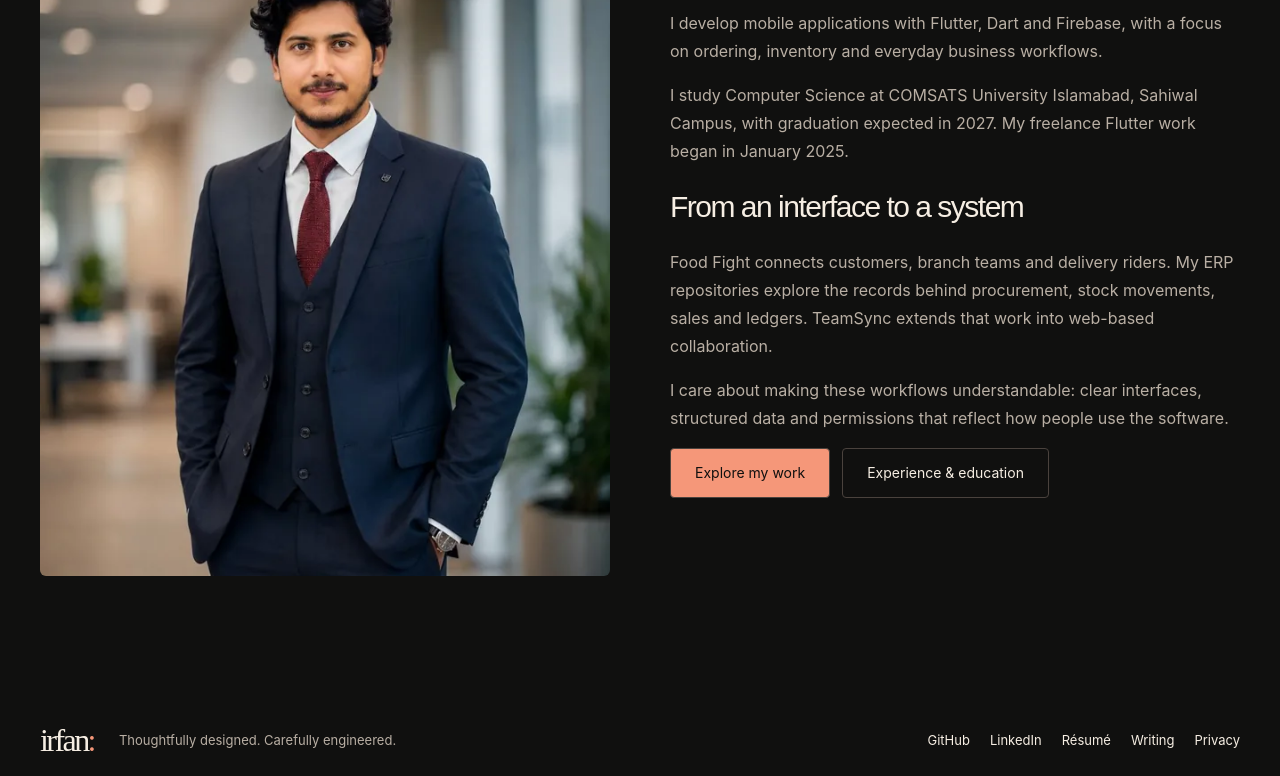
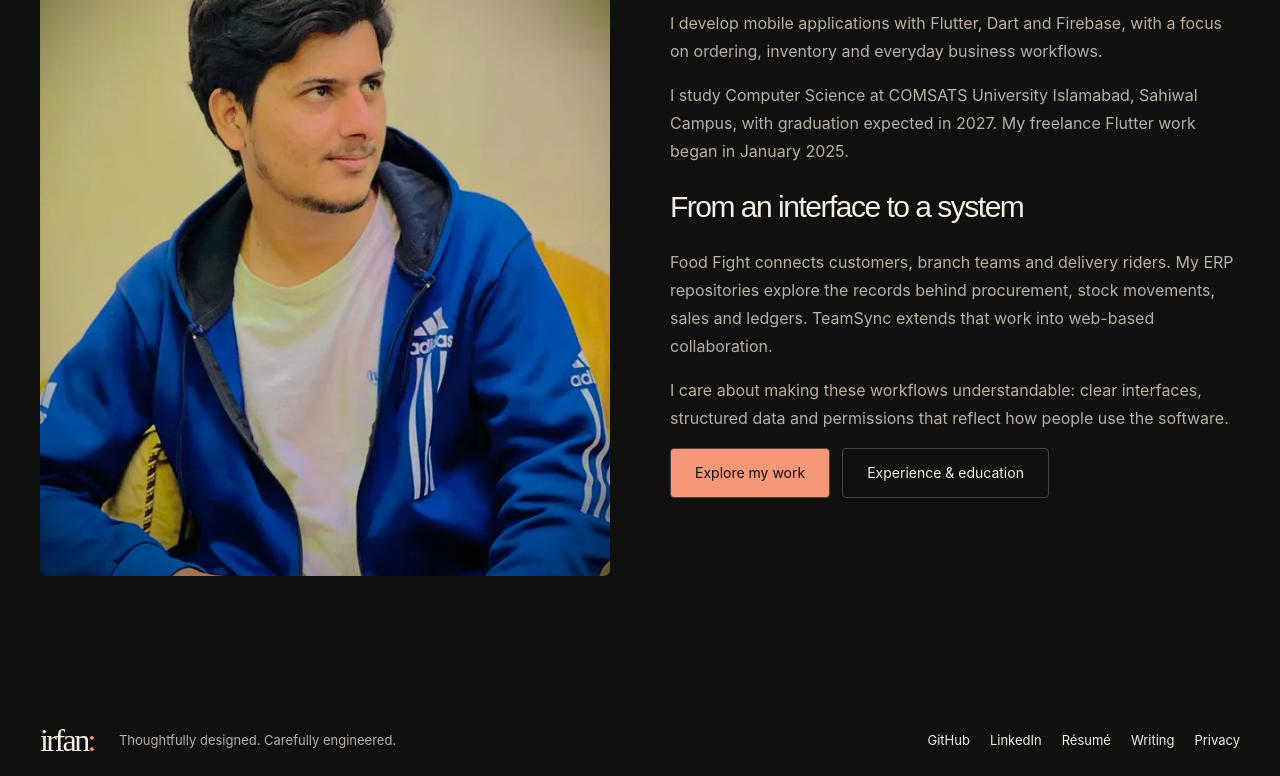
Before and after one commit to Ir786106/Muhammad_Irfan_Waseem_Portfolio, an Astro site: page /about in a window 1280 px wide. Shown: the part 596-1372 px from the top of the page. Built offline with nearby package versions, Linux system fonts and the light colour scheme; Astro itself is replaced by a stand-in of ours; a web font is replaced by a local one.

Commit message:
Use the supplied casual portrait on About

```diff
--- a/src/pages/about.astro
+++ b/src/pages/about.astro
@@ -1,4 +1,4 @@
 ---
 import Base from '../layouts/Base.astro';import {url} from '../lib/url';
 ---
-<Base title="About — Muhammad Irfan Waseem"><header class="page-head wrap"><p class="eyebrow">BEHIND THE WORK</p><h1>Curiosity meets<br/><em>practical engineering.</em></h1></header><section class="wrap page-body two-column"><img class="portrait" src={url('images/Irfan.webp')} alt="Muhammad Irfan Waseem" width="640" height="800"/><div class="prose"><h2>I’m Muhammad Irfan Waseem.</h2><p>I develop mobile applications with Flutter, Dart and Firebase, with a focus on ordering, inventory and everyday business workflows.</p><p>I study Computer Science at COMSATS University Islamabad, Sahiwal Campus, with graduation expected in 2027. My freelance Flutter work began in January 2025.</p><h2>From an interface to a system</h2><p>Food Fight connects customers, branch teams and delivery riders. My ERP repositories explore the records behind procurement, stock movements, sales and ledgers. TeamSync extends that work into web-based collaboration.</p><p>I care about making these workflows understandable: clear interfaces, structured data and permissions that reflect how people use the software.</p><div class="actions"><a class="button primary" href={url('projects/')}>Explore my work</a><a class="button quiet" href={url('experience/')}>Experience & education</a></div></div></section></Base>
+<Base title="About — Muhammad Irfan Waseem"><header class="page-head wrap"><p class="eyebrow">BEHIND THE WORK</p><h1>Curiosity meets<br/><em>practical engineering.</em></h1></header><section class="wrap page-body two-column"><img class="portrait" src={url('images/irfan-about.webp')} alt="Muhammad Irfan Waseem wearing a blue jacket" width="640" height="853" decoding="async"/><div class="prose"><h2>I’m Muhammad Irfan Waseem.</h2><p>I develop mobile applications with Flutter, Dart and Firebase, with a focus on ordering, inventory and everyday business workflows.</p><p>I study Computer Science at COMSATS University Islamabad, Sahiwal Campus, with graduation expected in 2027. My freelance Flutter work began in January 2025.</p><h2>From an interface to a system</h2><p>Food Fight connects customers, branch teams and delivery riders. My ERP repositories explore the records behind procurement, stock movements, sales and ledgers. TeamSync extends that work into web-based collaboration.</p><p>I care about making these workflows understandable: clear interfaces, structured data and permissions that reflect how people use the software.</p><div class="actions"><a class="button primary" href={url('projects/')}>Explore my work</a><a class="button quiet" href={url('experience/')}>Experience & education</a></div></div></section></Base>
```
Also changed, not shown: public/images/irfan-about.webp (added).
